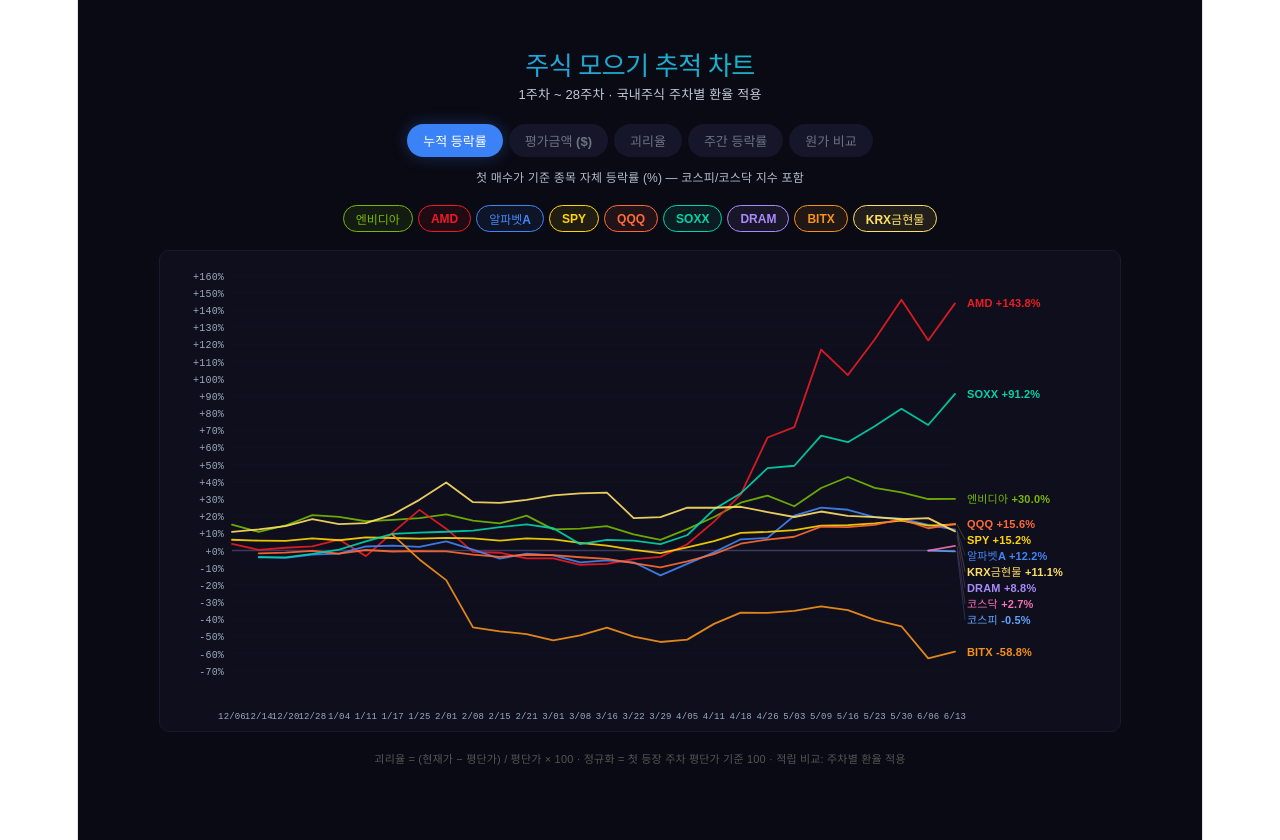
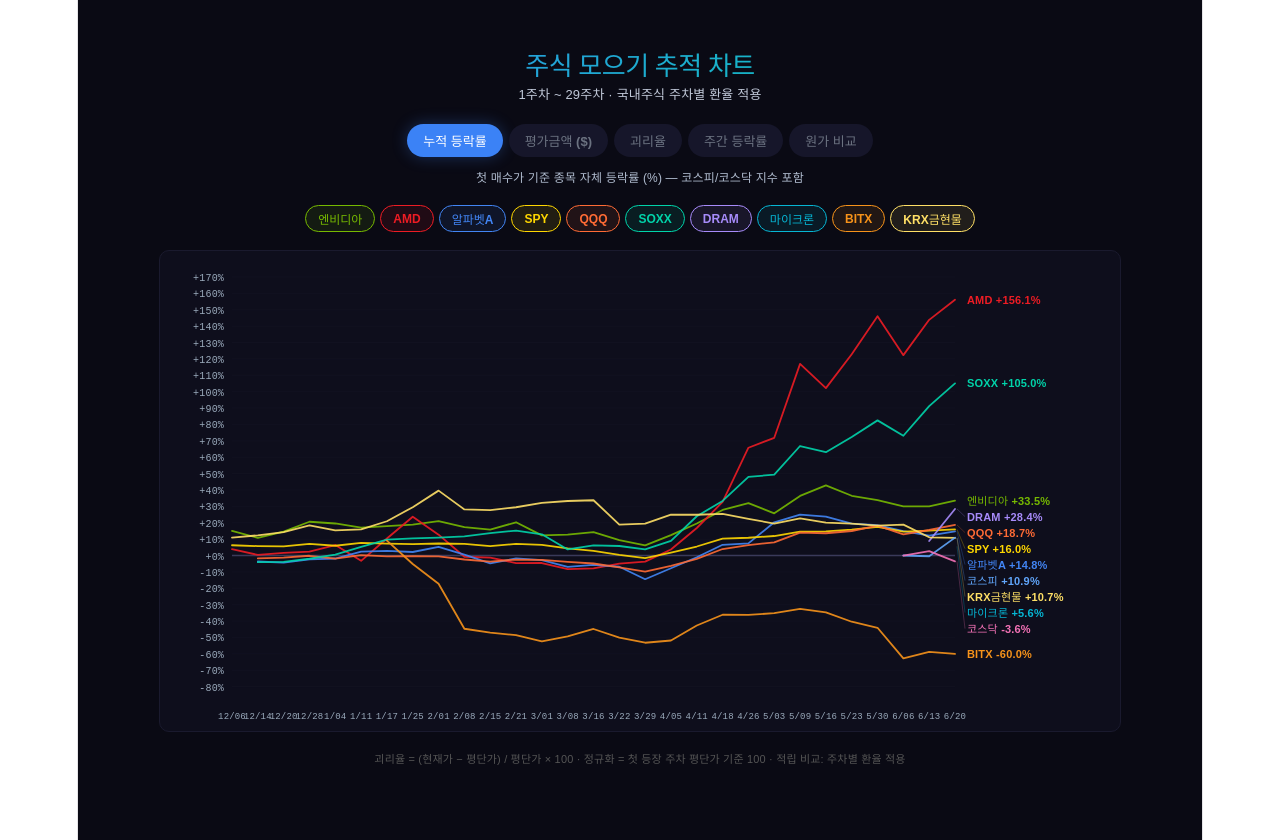
Before and after one commit to skeka125-gif/stock-chart, a React (Vite) app: page / in a window 1280 px wide. Built offline with nearby package versions, Linux system fonts and the light colour scheme; a web font is replaced by a local one.

Commit message:
29주차 업데이트

```diff
--- a/src/App.jsx
+++ b/src/App.jsx
@@ -10,7 +10,7 @@
       {w:10,eval:360.00,avg:185.79,cur:185.22},{w:11,eval:373.96,avg:186.12,cur:182.64},{w:12,eval:408.83,avg:186.05,cur:189.82},
       {w:13,eval:399.92,avg:186.38,cur:177.19},{w:14,eval:421.01,avg:186.11,cur:177.82},{w:15,eval:446.66,avg:185.89,cur:180.25},
       {w:16,eval:446.40,avg:185.77,cur:172.58},{w:17,eval:452.18,avg:185.45,cur:167.52},{w:18,eval:499.49,avg:184.88,cur:177.39},
-      {w:19,eval:552.06,avg:184.69,cur:188.63},{w:20,eval:611.27,avg:184.94,cur:201.68},{w:21,eval:652.05,avg:185.42,cur:208.27},{w:22,eval:640.16,avg:186.15,cur:198.45},{w:23,eval:715.62,avg:186.59,cur:215.20},{w:24,eval:769.67,avg:187.49,cur:225.32},{w:25,eval:754.79,avg:188.41,cur:215.33},{w:26,eval:759.85,avg:189.06,cur:211.14},{w:27,eval:756.88,avg:189.79,cur:205.10},{w:28,eval:778.11,avg:190.23,cur:205.19}
+      {w:19,eval:552.06,avg:184.69,cur:188.63},{w:20,eval:611.27,avg:184.94,cur:201.68},{w:21,eval:652.05,avg:185.42,cur:208.27},{w:22,eval:640.16,avg:186.15,cur:198.45},{w:23,eval:715.62,avg:186.59,cur:215.20},{w:24,eval:769.67,avg:187.49,cur:225.32},{w:25,eval:754.79,avg:188.41,cur:215.33},{w:26,eval:759.85,avg:189.06,cur:211.14},{w:27,eval:756.88,avg:189.79,cur:205.10},{w:28,eval:778.11,avg:190.23,cur:205.19},{w:29,eval:813.06,avg:190.55,cur:210.69}
     ]
   },
   {
@@ -22,7 +22,7 @@
       {w:10,eval:234.59,avg:221.88,cur:208.23},{w:11,eval:252.58,avg:221.44,cur:207.12},{w:12,eval:263.92,avg:219.70,cur:200.15},
       {w:13,eval:283.59,avg:218.62,cur:200.21},{w:14,eval:292.42,avg:216.93,cur:192.43},{w:15,eval:313.26,avg:215.84,cur:193.39},
       {w:16,eval:343.15,avg:214.72,cur:199.35},{w:17,eval:366.75,avg:214.57,cur:201.99},{w:18,eval:415.92,avg:214.18,cur:217.50},
-      {w:19,eval:490.14,avg:214.74,cur:245.04},{w:20,eval:579.24,avg:216.05,cur:278.39},{w:21,eval:748.05,avg:218.30,cur:347.81},{w:22,eval:797.51,avg:221.29,cur:360.54},{w:23,eval:1031.07,avg:224.91,cur:455.19},{w:24,eval:979.54,avg:229.23,cur:424.10},{w:25,eval:1101.42,avg:233.21,cur:467.51},{w:26,eval:1236.77,avg:237.61,cur:516.10},{w:27,eval:1135.59,avg:242.06,cur:466.38},{w:28,eval:1267.53,avg:246.34,cur:511.57}
+      {w:19,eval:490.14,avg:214.74,cur:245.04},{w:20,eval:579.24,avg:216.05,cur:278.39},{w:21,eval:748.05,avg:218.30,cur:347.81},{w:22,eval:797.51,avg:221.29,cur:360.54},{w:23,eval:1031.07,avg:224.91,cur:455.19},{w:24,eval:979.54,avg:229.23,cur:424.10},{w:25,eval:1101.42,avg:233.21,cur:467.51},{w:26,eval:1236.77,avg:237.61,cur:516.10},{w:27,eval:1135.59,avg:242.06,cur:466.38},{w:28,eval:1267.53,avg:246.34,cur:511.57},{w:29,eval:1345.58,avg:249.34,cur:537.37}
     ]
   },
   {
@@ -34,7 +34,7 @@
       {w:11,eval:190.70,avg:320.38,cur:305.44},{w:12,eval:217.35,avg:318.50,cur:314.98},{w:13,eval:234.97,avg:318.11,cur:311.76},
       {w:14,eval:244.62,avg:316.97,cur:298.52},{w:15,eval:267.72,avg:315.82,cur:302.28},{w:16,eval:283.96,avg:315.27,cur:298.73},
       {w:17,eval:279.17,avg:314.14,cur:274.34},{w:18,eval:321.77,avg:312.20,cur:295.77},
-      {w:19,eval:365.75,avg:311.93,cur:317.24},{w:20,eval:415.01,avg:312.53,cur:341.68},{w:21,eval:438.70,avg:313.70,cur:344.40},{w:22,eval:513.45,avg:315.16,cur:385.69},{w:23,eval:554.20,avg:317.88,cur:400.80},{w:24,eval:568.80,avg:320.56,cur:396.78},{w:25,eval:568.33,avg:323.12,cur:382.97},{w:26,eval:584.01,avg:325.29,cur:380.34},{w:27,eval:585.82,avg:326.78,cur:368.53},{w:28,eval:592.58,avg:328.03,cur:359.68}
+      {w:19,eval:365.75,avg:311.93,cur:317.24},{w:20,eval:415.01,avg:312.53,cur:341.68},{w:21,eval:438.70,avg:313.70,cur:344.40},{w:22,eval:513.45,avg:315.16,cur:385.69},{w:23,eval:554.20,avg:317.88,cur:400.80},{w:24,eval:568.80,avg:320.56,cur:396.78},{w:25,eval:568.33,avg:323.12,cur:382.97},{w:26,eval:584.01,avg:325.29,cur:380.34},{w:27,eval:585.82,avg:326.78,cur:368.53},{w:28,eval:592.58,avg:328.03,cur:359.68},{w:29,eval:620.33,avg:328.93,cur:368.03}
     ]
   },
   {
@@ -46,7 +46,7 @@
       {w:10,eval:386.72,avg:677.84,cur:689.93},{w:11,eval:401.39,avg:678.42,cur:680.99},{w:12,eval:426.09,avg:678.79,cur:689.43},
       {w:13,eval:443.85,avg:679.26,cur:685.99},{w:14,eval:454.76,avg:679.35,cur:672.38},{w:15,eval:467.67,avg:678.98,cur:662.29},
       {w:16,eval:475.73,avg:678.60,cur:646.40},{w:17,eval:485.91,avg:677.81,cur:634.09},{w:18,eval:522.87,avg:676.55,cur:655.83},
-      {w:19,eval:562.08,avg:676.18,cur:679.46},{w:20,eval:608.16,avg:676.50,cur:710.14},{w:21,eval:631.53,avg:677.53,cur:713.94},{w:22,eval:657.70,avg:678.58,cur:720.65},{w:23,eval:693.52,avg:679.94,cur:737.62},{w:24,eval:714.99,avg:681.56,cur:739.17},{w:25,eval:741.44,avg:683.09,cur:745.64},{w:26,eval:772.35,avg:684.86,cur:756.48},{w:27,eval:772.50,avg:686.66,cur:737.55},{w:28,eval:797.96,avg:688.04,cur:741.75}
+      {w:19,eval:562.08,avg:676.18,cur:679.46},{w:20,eval:608.16,avg:676.50,cur:710.14},{w:21,eval:631.53,avg:677.53,cur:713.94},{w:22,eval:657.70,avg:678.58,cur:720.65},{w:23,eval:693.52,avg:679.94,cur:737.62},{w:24,eval:714.99,avg:681.56,cur:739.17},{w:25,eval:741.44,avg:683.09,cur:745.64},{w:26,eval:772.35,avg:684.86,cur:756.48},{w:27,eval:772.50,avg:686.66,cur:737.55},{w:28,eval:797.96,avg:688.04,cur:741.75},{w:29,eval:817.22,avg:689.12,cur:746.74}
     ]
   },
   {
@@ -58,7 +58,7 @@
       {w:11,eval:184.58,avg:618.72,cur:601.24},{w:12,eval:206.93,avg:617.22,cur:608.81},{w:13,eval:226.33,avg:616.50,cur:607.29},
       {w:14,eval:243.36,avg:615.47,cur:599.75},{w:15,eval:260.63,avg:614.41,cur:593.72},{w:16,eval:273.28,avg:613.53,cur:578.75},
       {w:17,eval:284.67,avg:611.99,cur:562.58},{w:18,eval:316.41,avg:609.47,cur:584.98},
-      {w:19,eval:350.95,avg:608.77,cur:611.07},{w:20,eval:393.61,avg:609.29,cur:648.85},{w:21,eval:423.19,avg:611.17,cur:663.88},{w:22,eval:450.14,avg:613.39,cur:674.15},{w:23,eval:495.73,avg:616.29,cur:711.23},{w:24,eval:514.10,avg:619.89,cur:708.93},{w:25,eval:540.63,avg:623.14,cur:717.54},{w:26,eval:576.52,avg:626.86,cur:738.31},{w:27,eval:569.59,avg:630.64,cur:705.06},{w:28,eval:604.01,avg:633.49,cur:721.34}
+      {w:19,eval:350.95,avg:608.77,cur:611.07},{w:20,eval:393.61,avg:609.29,cur:648.85},{w:21,eval:423.19,avg:611.17,cur:663.88},{w:22,eval:450.14,avg:613.39,cur:674.15},{w:23,eval:495.73,avg:616.29,cur:711.23},{w:24,eval:514.10,avg:619.89,cur:708.93},{w:25,eval:540.63,avg:623.14,cur:717.54},{w:26,eval:576.52,avg:626.86,cur:738.31},{w:27,eval:569.59,avg:630.64,cur:705.06},{w:28,eval:604.01,avg:633.49,cur:721.34},{w:29,eval:634.22,avg:635.77,cur:740.62}
     ]
   },
   {
@@ -70,13 +70,19 @@
       {w:11,eval:206.35,avg:326.21,cur:354.30},{w:12,eval:229.44,avg:328.65,cur:359.43},{w:13,eval:244.24,avg:331.41,cur:352.29},
       {w:14,eval:243.17,avg:332.26,cur:323.51},{w:15,eval:269.10,avg:332.09,cur:331.32},{w:16,eval:287.32,avg:332.67,cur:330.00},
       {w:17,eval:300.55,avg:333.30,cur:323.48},{w:18,eval:336.22,avg:332.98,cur:339.61},
-      {w:19,eval:404.42,avg:334.23,cur:386.60},{w:20,eval:456.07,avg:336.91,cur:415.71},{w:21,eval:528.35,avg:340.38,cur:461.60},{w:22,eval:553.84,avg:344.43,cur:465.75},{w:23,eval:640.48,avg:348.95,cur:520.30},{w:24,eval:645.42,avg:354.19,cur:508.52},{w:25,eval:703.13,avg:358.80,cur:537.33},{w:26,eval:764.86,avg:364.20,cur:569.08},{w:27,eval:743.78,avg:369.73,cur:539.77},{w:28,eval:843.32,avg:375.04,cur:596.25}
+      {w:19,eval:404.42,avg:334.23,cur:386.60},{w:20,eval:456.07,avg:336.91,cur:415.71},{w:21,eval:528.35,avg:340.38,cur:461.60},{w:22,eval:553.84,avg:344.43,cur:465.75},{w:23,eval:640.48,avg:348.95,cur:520.30},{w:24,eval:645.42,avg:354.19,cur:508.52},{w:25,eval:703.13,avg:358.80,cur:537.33},{w:26,eval:764.86,avg:364.20,cur:569.08},{w:27,eval:743.78,avg:369.73,cur:539.77},{w:28,eval:843.32,avg:375.04,cur:596.25},{w:29,eval:919.03,avg:378.81,cur:639.45}
     ]
   },
   {
     name: "DRAM", ticker: "DRAM", color: "#A78BFA", startWeek: 28, firstPrice: 59.73,
     data: [
-      {w:28,eval:22.02,avg:61.92,cur:65.01}
+      {w:28,eval:22.02,avg:61.92,cur:65.01},{w:29,eval:41.32,avg:64.91,cur:76.71}
+    ]
+  },
+  {
+    name: "마이크론", ticker: "MU", color: "#06B6D4", startWeek: 29, firstPrice: 1074.00,
+    data: [
+      {w:29,eval:15.13,avg:1047.97,cur:1133.99}
     ]
   },
   {
@@ -86,7 +92,7 @@
       {w:10,eval:49.76,avg:26.56,cur:16.53},{w:11,eval:67.85,avg:23.33,cur:15.83},{w:12,eval:86.15,avg:21.37,cur:15.36},
       {w:13,eval:99.46,avg:20.03,cur:14.25},{w:14,eval:124.85,avg:19.36,cur:15.13},{w:15,eval:156.84,avg:18.90,cur:16.49},
       {w:16,eval:158.83,avg:18.74,cur:14.90},{w:17,eval:165.96,avg:18.51,cur:13.98},{w:18,eval:190.25,avg:18.13,cur:14.39},
-      {w:19,eval:248.00,avg:17.94,cur:17.13},{w:20,eval:299.21,avg:17.84,cur:19.09},{w:21,eval:318.84,avg:17.90,cur:19.05},{w:22,eval:344.99,avg:17.95,cur:19.38},{w:23,eval:378.93,avg:18.07,cur:20.17},{w:24,eval:386.10,avg:18.18,cur:19.52},{w:25,eval:371.61,avg:18.19,cur:17.81},{w:26,eval:367.33,avg:18.17,cur:16.71},{w:27,eval:260.08,avg:17.97,cur:11.14},{w:28,eval:287.41,avg:17.97,cur:12.31}
+      {w:19,eval:248.00,avg:17.94,cur:17.13},{w:20,eval:299.21,avg:17.84,cur:19.09},{w:21,eval:318.84,avg:17.90,cur:19.05},{w:22,eval:344.99,avg:17.95,cur:19.38},{w:23,eval:378.93,avg:18.07,cur:20.17},{w:24,eval:386.10,avg:18.18,cur:19.52},{w:25,eval:371.61,avg:18.19,cur:17.81},{w:26,eval:367.33,avg:18.17,cur:16.71},{w:27,eval:260.08,avg:17.97,cur:11.14},{w:28,eval:287.41,avg:17.97,cur:12.31},{w:29,eval:279.24,avg:17.97,cur:11.96}
     ]
   },
   {
@@ -98,24 +104,24 @@
       {w:10,eval:1008412,avg:29159,cur:32529},{w:11,eval:1069842,avg:29417,cur:32419},{w:12,eval:1150257,avg:29589,cur:32865},
       {w:13,eval:1240592,avg:29802,cur:33530},{w:14,eval:1319352,avg:30049,cur:33830},{w:15,eval:1391932,avg:30235,cur:33950},
       {w:16,eval:1298152,avg:30376,cur:30185},{w:17,eval:1364607,avg:30369,cur:30325},{w:18,eval:1490587,avg:30401,cur:31715},
-      {w:19,eval:1553527,avg:30454,cur:31705},{w:20,eval:1624332,avg:30501,cur:31850},{w:21,eval:1646692,avg:30539,cur:31070},{w:22,eval:1668682,avg:30539,cur:30340},{w:23,eval:1775532,avg:30527,cur:31150},{w:24,eval:1799187,avg:30543,cur:30495},{w:25,eval:1849807,avg:30526,cur:30325},{w:26,eval:1890297,avg:30513,cur:30005},{w:27,eval:1960707,avg:30495,cur:30165},{w:28,eval:1861842,avg:30480,cur:28210}
+      {w:19,eval:1553527,avg:30454,cur:31705},{w:20,eval:1624332,avg:30501,cur:31850},{w:21,eval:1646692,avg:30539,cur:31070},{w:22,eval:1668682,avg:30539,cur:30340},{w:23,eval:1775532,avg:30527,cur:31150},{w:24,eval:1799187,avg:30543,cur:30495},{w:25,eval:1849807,avg:30526,cur:30325},{w:26,eval:1890297,avg:30513,cur:30005},{w:27,eval:1960707,avg:30495,cur:30165},{w:28,eval:1861842,avg:30480,cur:28210},{w:29,eval:1883352,avg:30455,cur:28110}
     ]
   }
 ];
 
-const MAX_WEEK = 28;
+const MAX_WEEK = 29;
 const WEEKS = Array.from({length: MAX_WEEK}, (_, i) => i + 1);
 
 const WEEK_FX = {
   1:1400, 2:1400, 3:1400, 4:1400, 5:1400, 6:1400, 7:1400, 8:1400, 9:1400,
   10:1400, 11:1400, 12:1400, 13:1400, 14:1400, 15:1400, 16:1400, 17:1400, 18:1400,
-  19:1450, 20:1476, 21:1484, 22:1479, 23:1467, 24:1501, 25:1520, 26:1510, 27:1560, 28:1521
+  19:1450, 20:1476, 21:1484, 22:1479, 23:1467, 24:1501, 25:1520, 26:1510, 27:1560, 28:1521, 29:1530
 };
 
 // 코스피/코스닥 지수 데이터
 const INDEX_DATA = {
-  KOSPI: [{w:27,cur:8160.59},{w:28,cur:8123.62}],
-  KOSDAQ: [{w:27,cur:1002.44},{w:28,cur:1029.05}],
+  KOSPI: [{w:27,cur:8160.59},{w:28,cur:8123.62},{w:29,cur:9052.42}],
+  KOSDAQ: [{w:27,cur:1002.44},{w:28,cur:1029.05},{w:29,cur:966.59}],
 };
 
 const WEEK_DATES = {
@@ -123,7 +129,7 @@
   5:"1/04",  6:"1/11",  7:"1/17",  8:"1/25",
   9:"2/01",  10:"2/08", 11:"2/15", 12:"2/21",
   13:"3/01", 14:"3/08", 15:"3/16", 16:"3/22",
-  17:"3/29", 18:"4/05", 19:"4/11", 20:"4/18", 21:"4/26", 22:"5/03", 23:"5/09", 24:"5/16", 25:"5/23", 26:"5/30", 27:"6/06", 28:"6/13"
+  17:"3/29", 18:"4/05", 19:"4/11", 20:"4/18", 21:"4/26", 22:"5/03", 23:"5/09", 24:"5/16", 25:"5/23", 26:"5/30", 27:"6/06", 28:"6/13", 29:"6/20"
 };
 
 // 주차별 포트폴리오 총 평가금액 (원화)
@@ -131,7 +137,7 @@
   0, 994249, 1177637, 1422551, 1693990, 1911206,
   2145004, 2485734, 2921820, 3249563, 3313617,
   3523785, 3835877, 4060950, 4266144, 4556522,
-  4581646, 4743190, 5235202, 5967135, 6694364, 7308111, 7630152, 8499491, 8774317, 9223807, 9634053, 9487725, 9763976
+  4581646, 4743190, 5235202, 5967135, 6694364, 7308111, 7630152, 8499491, 8774317, 9223807, 9634053, 9487725, 9763976, 10278343
 ];
 
 // 주차별 투입 원가 누적 (평단가 × 보유수량, 원화 환산)
@@ -139,7 +145,7 @@
   0, 987103, 1185693, 1410162, 1631862, 1862824,
   2099917, 2365269, 2703895, 2968464, 3233415,
   3486460, 3747318, 4010296, 4275509, 4539248,
-  4801787, 5058240, 5371197, 5718468, 6062436, 6357127, 6609537, 6836000, 7224341, 7564621, 7799124, 8176899, 8277138
+  4801787, 5058240, 5371197, 5718468, 6062436, 6357127, 6609537, 6836000, 7224341, 7564621, 7799124, 8176899, 8277138, 8514310
 ];
 
 const MODE_INFO = {
@@ -154,6 +160,7 @@
   const [mode, setMode] = useState("cumReturn");
   const [enabled, setEnabled] = useState(Object.fromEntries(STOCKS.map(s => [s.ticker, true])));
   const toggle = t => setEnabled(p => ({...p, [t]: !p[t]}));
+  const [savingsHover, setSavingsHover] = useState(null); // { week, x, portVal, saveVal, pct }
 
   const chartData = useMemo(() => {
     if (mode === "savings") return [];
@@ -345,8 +352,30 @@
             </div>
           </div>
 
-          <div style={{ overflowX: "auto" }}>
-            <svg width={cW} height={cH} style={{ background: "#0e0e1c", borderRadius: "10px", border: "1px solid #1a1a2e" }}>
+          <div style={{ overflowX: "auto", position: "relative" }}>
+            <svg width={cW} height={cH} style={{ background: "#0e0e1c", borderRadius: "10px", border: "1px solid #1a1a2e" }}
+              onMouseMove={e => {
+                const rect = e.currentTarget.getBoundingClientRect();
+                const mx = e.clientX - rect.left;
+                const weeks = savingsChart.portPoints.map(p => p.week);
+                let closest = weeks[0], minDist = Infinity;
+                for (const w of weeks) {
+                  const dist = Math.abs(xS(w) - mx);
+                  if (dist < minDist) { minDist = dist; closest = w; }
+                }
+                if (minDist < 30) {
+                  const port = savingsChart.portPoints.find(p => p.week === closest);
+                  const save = savingsChart.savePoints.find(p => p.week === closest);
+                  if (port && save) {
+                    const pct = ((port.value - save.value) / save.value) * 100;
+                    setSavingsHover({ week: closest, x: xS(closest), portVal: port.value, saveVal: save.value, pct });
+                  }
+                } else {
+                  setSavingsHover(null);
+                }
+              }}
+              onMouseLeave={() => setSavingsHover(null)}
+            >
               {/* 그리드 */}
               {savingsChart.grids.map(v => (
                 <g key={v}>
@@ -389,7 +418,43 @@
                   </>
                 );
               })()}
+              {/* 호버 수직선 + 점 */}
+              {savingsHover && (() => {
+                const port = savingsChart.portPoints.find(p => p.week === savingsHover.week);
+                const save = savingsChart.savePoints.find(p => p.week === savingsHover.week);
+                return (
+                  <g>
+                    <line x1={savingsHover.x} y1={pT} x2={savingsHover.x} y2={cH - pB}
+                      stroke="#ffffff" strokeWidth="1" strokeDasharray="4,3" opacity="0.25"/>
+                    {port && <circle cx={savingsHover.x} cy={savingsChart.yS2(port.value)} r="4" fill="#3B82F6" stroke="#0e0e1c" strokeWidth="1.5"/>}
+                    {save && <circle cx={savingsHover.x} cy={savingsChart.yS2(save.value)} r="4" fill="#6B7280" stroke="#0e0e1c" strokeWidth="1.5"/>}
+                  </g>
+                );
+              })()}
             </svg>
+            {/* 툴팁 */}
+            {savingsHover && (() => {
+              const isPositive = savingsHover.pct >= 0;
+              const clampedLeft = Math.min(savingsHover.x + 14, cW - 190);
+              return (
+                <div style={{
+                  position: "absolute", top: "20px", left: `${clampedLeft}px`,
+                  background: "#12122a", border: `1px solid ${isPositive ? "#10B981" : "#DC5050"}`,
+                  borderRadius: "8px", padding: "10px 14px", pointerEvents: "none",
+                  fontSize: "12px", lineHeight: "1.8", minWidth: "170px",
+                  boxShadow: "0 4px 20px rgba(0,0,0,0.5)"
+                }}>
+                  <div style={{ color: "#9aaabb", fontWeight: 700, marginBottom: "4px" }}>
+                    {savingsHover.week}주차 · {WEEK_DATES[savingsHover.week]}
+                  </div>
+                  <div style={{ color: "#3B82F6" }}>포트 {fmtKRW(savingsHover.portVal)}</div>
+                  <div style={{ color: "#6B7280" }}>원가 {fmtKRW(savingsHover.saveVal)}</div>
+                  <div style={{ color: isPositive ? "#10B981" : "#DC5050", fontWeight: 800, fontSize: "15px", marginTop: "4px" }}>
+                    {isPositive ? "+" : ""}{savingsHover.pct.toFixed(2)}%
+                  </div>
+                </div>
+              );
+            })()}
           </div>
         </div>
       )}
```
